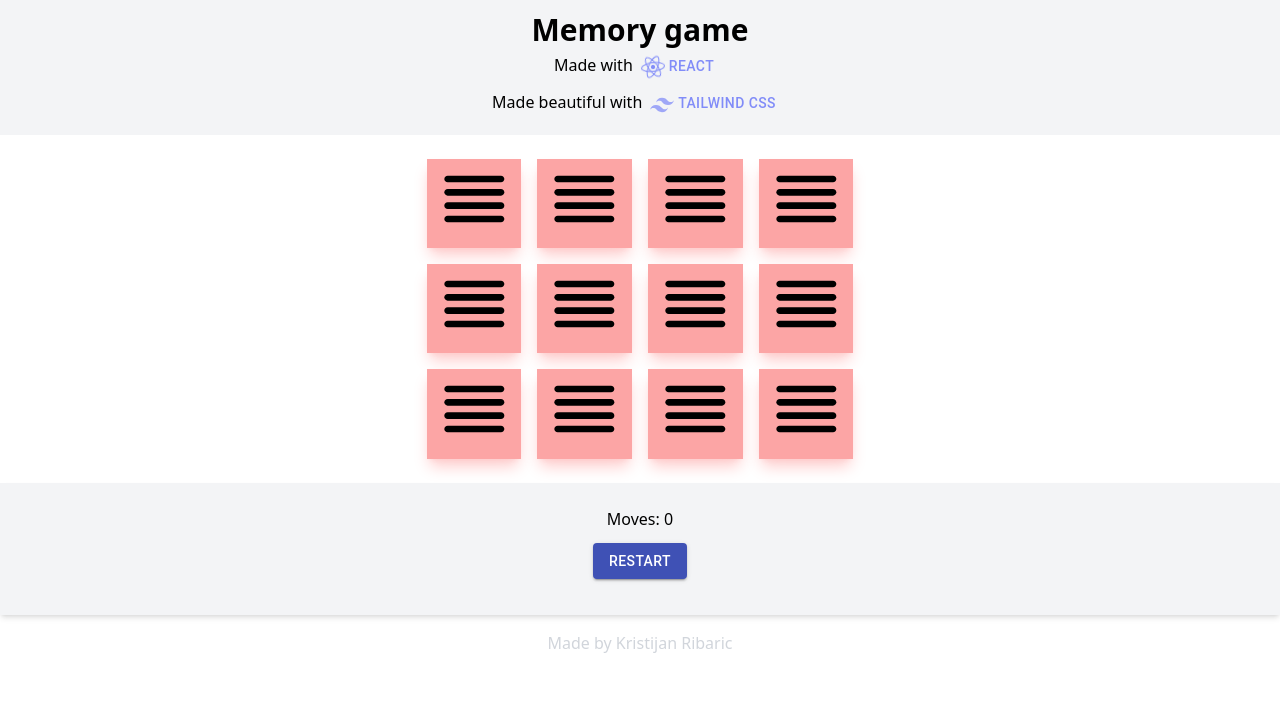
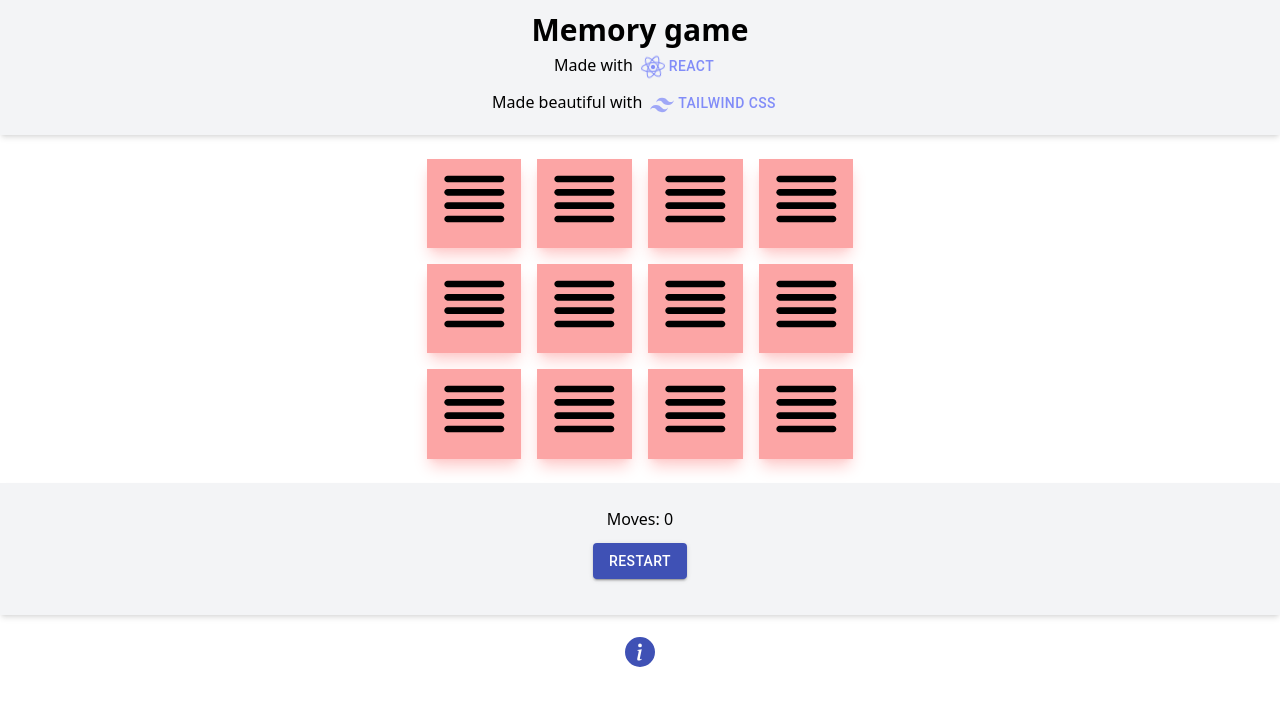
Before and after one commit to kristijanribaric/react-memory, a React (Create React App) app: page / in a window 1280 px wide. Shown: the top 706 px of the page. Built offline with nearby package versions, Linux system fonts and the light colour scheme.

Commit message:
improved the footer

```diff
--- a/src/components/Header.jsx
+++ b/src/components/Header.jsx
@@ -9,7 +9,7 @@ import Zoom from '@mui/material/Zoom';
 
 const Header = () => {
   return (
-    <header className='w-full bg-gray-100 py-3 text-center'>
+    <header className='w-full bg-gray-100 py-3 text-center shadow-md'>
         <h1 className='font-bold text-3xl'>Memory game</h1>
         <h2>
             Made with
--- a/src/footer.jsx
+++ b/src/footer.jsx
@@ -1,9 +1,17 @@
 import React from 'react'
+import Button from '@mui/material/Button';
+import Tooltip from '@mui/material/Tooltip';
+import Zoom from '@mui/material/Zoom';
+import { BsFillInfoCircleFill } from 'react-icons/bs';
 
 const Footer = () => {
   return (
     <footer className='text-center py-4 text-gray-300'>
-        <p>Made by Kristijan Ribaric</p>
+        <Tooltip TransitionComponent={Zoom} arrow title={<h1 className='text-center'>Made by Kristijan Ribaric as a practice while learning React</h1>}>
+            <Button>
+                <BsFillInfoCircleFill className=' text-3xl inline-block mx-2'/>
+            </Button>
+          </Tooltip>
     </footer>
   )
 }
```
